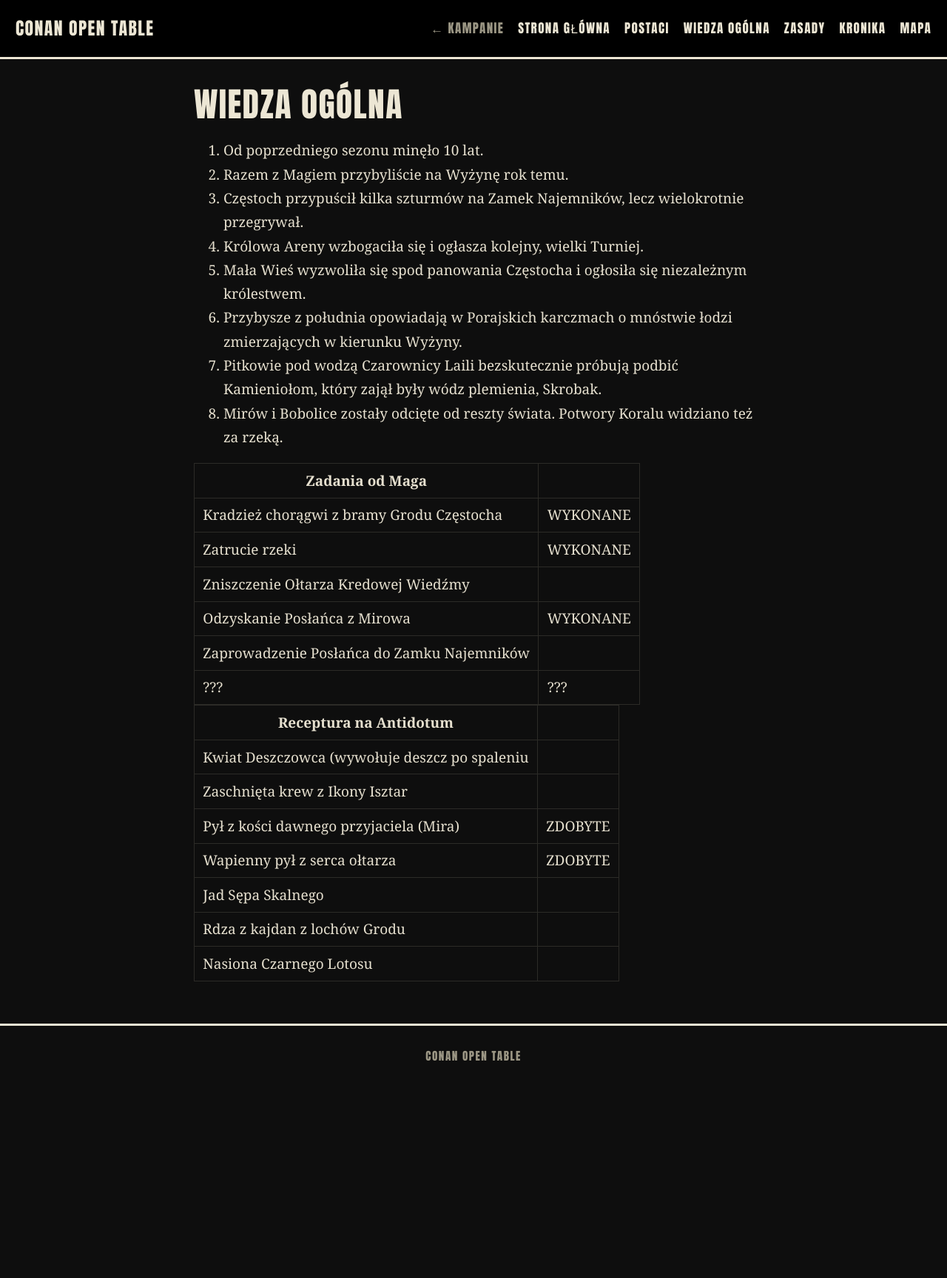
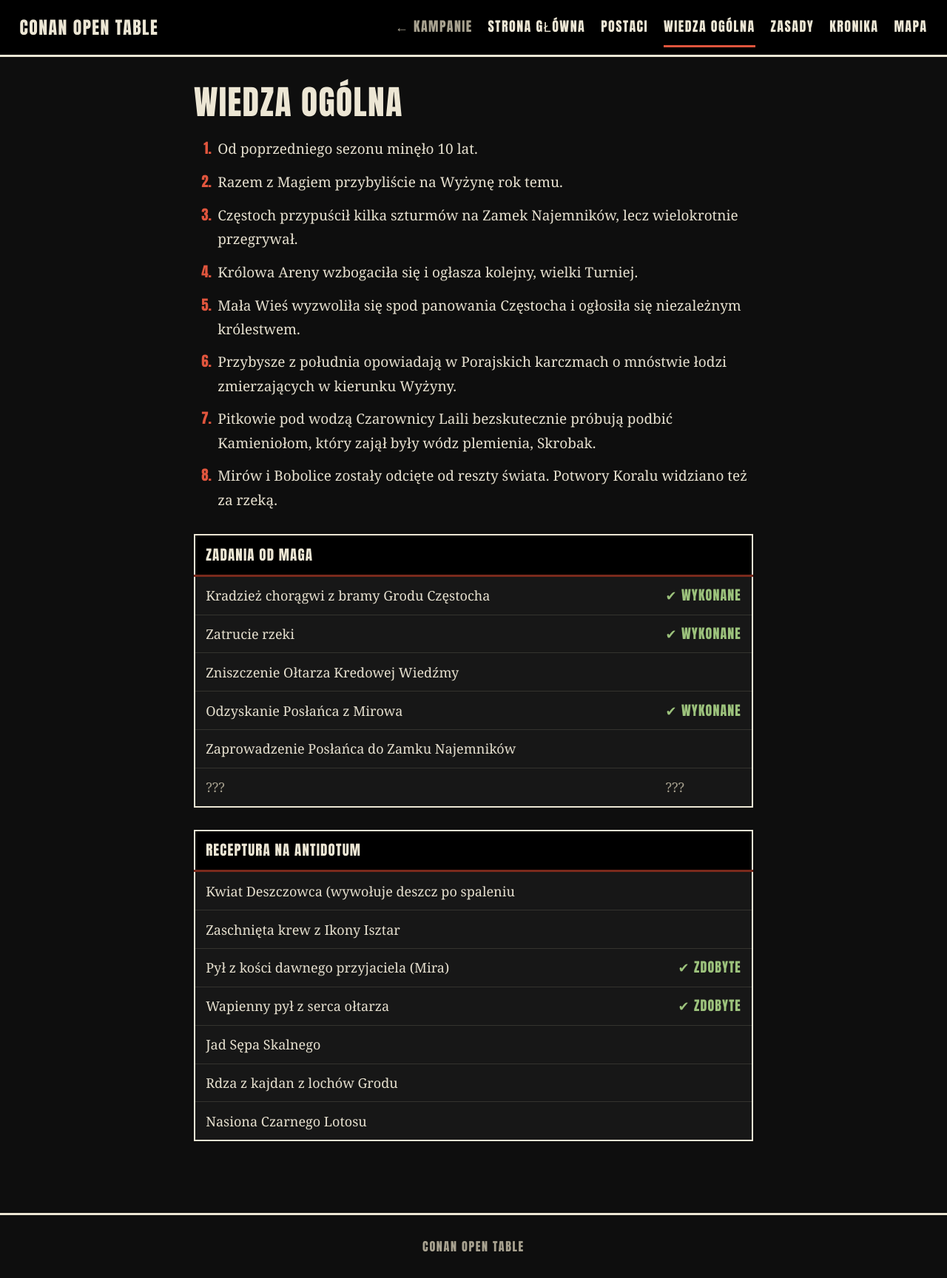
Before and after one commit to bjorn-open-table-rpgs/conan, a Jekyll site: the page built from wiedza-ogolna.md, in a window 1280 px wide. Shown: the whole page at 74% size. Built offline with Jekyll 4.4.1, drawn with Linux system fonts in a browser that asks for light colours; before the commit the page ends 1470 px from its top, so only the background shows below that.

Commit message:
Styl pod telefon: czytelne listy i tabele, menu z aktywną stroną, formatowanie zasad, naprawa adresu mapy
Co-Authored-By: Claude Sonnet 5.5 <noreply@anthropic.com>
Claude-Session: https://claude.ai/code/session_01KW1VcDhifA1D7MixDXuu9x

```diff
--- a/_layouts/default.html
+++ b/_layouts/default.html
@@ -16,12 +16,12 @@
     <a class="brand" href="{{ '/' | relative_url }}">{{ site.title }}</a>
     <nav>
       <a class="back" href="{{ site.url }}/">← Kampanie</a>
-      <a href="{{ '/' | relative_url }}">Strona główna</a>
-      <a href="{{ '/postaci/' | relative_url }}">Postaci</a>
-      <a href="{{ '/wiedza-ogolna/' | relative_url }}">Wiedza ogólna</a>
-      <a href="{{ '/zasady/' | relative_url }}">Zasady</a>
-      <a href="{{ '/kronika/' | relative_url }}">Kronika</a>
-      <a href="{{ '/mapa/' | relative_url }}">Mapa</a>
+      <a href="{{ '/' | relative_url }}"{% if page.url == '/' %} class="active" aria-current="page"{% endif %}>Strona główna</a>
+      <a href="{{ '/postaci.html' | relative_url }}"{% if page.url == '/postaci.html' %} class="active" aria-current="page"{% endif %}>Postaci</a>
+      <a href="{{ '/wiedza-ogolna.html' | relative_url }}"{% if page.url == '/wiedza-ogolna.html' %} class="active" aria-current="page"{% endif %}>Wiedza ogólna</a>
+      <a href="{{ '/zasady.html' | relative_url }}"{% if page.url == '/zasady.html' %} class="active" aria-current="page"{% endif %}>Zasady</a>
+      <a href="{{ '/kronika/' | relative_url }}"{% if page.url contains '/kronika' %} class="active" aria-current="page"{% endif %}>Kronika</a>
+      <a href="{{ '/mapa.html' | relative_url }}"{% if page.url == '/mapa.html' %} class="active" aria-current="page"{% endif %}>Mapa</a>
     </nav>
   </header>
   {% if page.hero %}
--- a/assets/style.css
+++ b/assets/style.css
@@ -6,10 +6,11 @@
   --panel: #171717;
   --paper: #ece6d4;        /* kremowy papier z baneru */
   --text: #e6e0cf;
-  --muted: #9b9684;
-  --line: #2c2b27;
+  --muted: #a8a290;        /* jaśniejsza szarość: czytelna na czerni także na słabszych ekranach */
+  --line: #34332e;
   --accent: #e0553d;       /* czerwień do linków i wyróżnień (czytelna na czerni) */
   --accent-dark: #7a2a1c;  /* ciemna czerwień do cieni i ozdób */
+  --done: #9cc27c;         /* status "wykonane" w tabelach */
   --display: Impact, Haettenschweiler, "Arial Narrow Bold", "Arial Black", sans-serif;
   --body: Georgia, "Times New Roman", serif;
 }
@@ -24,20 +25,21 @@ body {
   color: var(--text);
   font-family: var(--body);
   line-height: 1.7;
+  overflow-wrap: break-word;       /* długie słowa nie rozpychają ekranu telefonu */
 }
 
 a { color: var(--accent); text-underline-offset: .15em; }
 a:hover { color: var(--paper); }
+:focus-visible { outline: 3px solid var(--accent); outline-offset: 2px; }
 
 /* Nagłówek z menu */
 .site-header {
-  display: flex; flex-wrap: wrap; align-items: center; justify-content: space-between;
-  gap: .3rem 1.5rem;
-  padding: .7rem 1.1rem;
+  padding: .7rem 1.1rem .4rem;
   background: #000;
   border-bottom: 3px solid var(--paper);
 }
 .brand {
+  display: block;
   font-family: var(--display);
   font-size: 1.25rem;
   letter-spacing: .06em;
@@ -45,42 +47,36 @@ a:hover { color: var(--paper); }
   color: var(--paper);
   text-decoration: none;
 }
-nav { display: flex; flex-wrap: wrap; gap: 0 1rem; }
+nav { display: flex; flex-wrap: wrap; gap: 0 1.1rem; margin-top: .1rem; }
 nav a {
   display: inline-block;
-  padding: .55rem 0;            /* wygodny cel dotyku */
+  padding: .6rem 0 .5rem;          /* wygodny cel dotyku */
   font-family: var(--display);
-  font-size: .9rem;
+  font-size: .95rem;
   letter-spacing: .08em;
   text-transform: uppercase;
   text-decoration: none;
   color: var(--paper);
+  border-bottom: 3px solid transparent;
 }
 nav a:hover { color: var(--accent); }
+nav a.active { border-bottom-color: var(--accent); }   /* gdzie jestem */
 nav a.back { color: var(--muted); }
 
+@media (min-width: 40rem) {
+  .site-header { display: flex; align-items: center; justify-content: space-between; gap: .3rem 1.5rem; padding: .5rem 1.4rem; }
+  nav { margin-top: 0; }
+}
+
 /* Baner */
-.hero {
-  background: #000;
-  border-bottom: 3px solid var(--paper);
-}
-.hero img {
-  display: block;
-  width: 100%;
-  height: auto;
-  max-width: 1100px;            /* nie powiększamy ponad sensowny rozmiar */
-  margin: 0 auto;
-}
+.hero { background: #000; border-bottom: 3px solid var(--paper); }
+.hero img { display: block; width: 100%; height: auto; max-width: 1100px; margin: 0 auto; }
 /* Na telefonie kadrujemy baner tak, żeby tytuł i bohaterowie były większe */
 @media (max-width: 600px) {
-  .hero img {
-    aspect-ratio: 16 / 9;
-    object-fit: cover;
-    object-position: 40% 35%;
-  }
+  .hero img { aspect-ratio: 16 / 9; object-fit: cover; object-position: 40% 35%; }
 }
 
-main { max-width: 42rem; margin: 0 auto; padding: 1.4rem 1.1rem 3rem; }
+main { max-width: 42rem; margin: 0 auto; padding: 1.4rem 1.1rem 3.5rem; }
 
 /* Nagłówki */
 h1, h2, h3 {
@@ -93,12 +89,24 @@ h1, h2, h3 {
 }
 h1 { font-size: 2rem; margin: .4rem 0 1rem; }
 h2 {
-  font-size: 1.35rem;
-  margin: 2rem 0 .6rem;
-  padding-bottom: .25rem;
+  font-size: 1.4rem;
+  margin: 2.2rem 0 .7rem;
+  padding-bottom: .3rem;
   border-bottom: 2px solid var(--accent-dark);
 }
-h3 { font-size: 1.1rem; }
+h3 { font-size: 1.15rem; margin: 1.6rem 0 .4rem; }
+
+p { margin: 0 0 1.1rem; }
+strong { color: var(--paper); }
+em { color: var(--paper); }
+hr { border: 0; border-top: 2px solid var(--line); margin: 2rem 0; }
+
+/* Listy: wyraźne odstępy, czerwone punkty i numery */
+ul, ol { padding-left: 1.5rem; margin: 0 0 1.3rem; }
+li { margin: .6rem 0; padding-left: .2rem; }
+li::marker { color: var(--accent); font-family: var(--display); }
+li > p { margin: 0 0 .5rem; }
+li > ul, li > ol { margin: .5rem 0; }
 
 .meta {
   margin: 0;
@@ -110,19 +118,15 @@ h3 { font-size: 1.1rem; }
 }
 
 /* Lista sesji: panele jak w komiksie */
-.session-list { list-style: none; padding: 0; margin: 1rem 0; display: grid; gap: 1rem; }
+.session-list { list-style: none; padding: 0; margin: 1rem 0; display: grid; gap: 1.1rem; }
 .session-list li {
+  margin: 0;
+  padding: 0;
   background: var(--panel);
   border: 2px solid var(--paper);
   box-shadow: 4px 4px 0 var(--accent-dark);
 }
-.session-list a {
-  display: block;
-  padding: .9rem 1.1rem;
-  min-height: 3.5rem;
-  color: var(--text);
-  text-decoration: none;
-}
+.session-list a { display: block; padding: .95rem 1.1rem; min-height: 3.5rem; color: var(--text); text-decoration: none; }
 .session-list a:hover { background: #211513; color: var(--text); }
 .session-list strong {
   font-family: var(--display);
@@ -132,25 +136,71 @@ h3 { font-size: 1.1rem; }
   text-transform: uppercase;
   color: var(--paper);
 }
-.session-list .meta { font-size: .78rem; }
-.session-list .summary { margin: .2rem 0 0; color: var(--muted); font-size: .92rem; line-height: 1.5; }
+.session-list .meta { font-size: .8rem; }
+.session-list .summary { margin: .25rem 0 0; color: var(--muted); font-size: .95rem; line-height: 1.5; }
 
 .pager { margin-top: 2.2rem; }
+.pager a { display: inline-block; padding: .5rem 0; }
 
-/* Treść raportów */
-img { max-width: 100%; height: auto; }
+/* Treść raportów i stron */
 blockquote {
   margin: 1.2rem 0;
-  padding-left: 1rem;
+  padding: .2rem 0 .2rem 1rem;
   border-left: 4px solid var(--accent);
   color: var(--muted);
   font-style: italic;
 }
-table { border-collapse: collapse; display: block; overflow-x: auto; }
-td, th { border: 1px solid var(--line); padding: .35rem .6rem; }
+
+/* Obrazy w treści (mapa, zdjęcia): ramka jak panel komiksu, dotknięcie otwiera pełny obraz */
+main img { max-width: 100%; height: auto; }
+main p > img,
+a.zoom > img {
+  display: block;
+  margin: 1.2rem 0;
+  border: 2px solid var(--paper);
+  box-shadow: 4px 4px 0 var(--accent-dark);
+}
+a.zoom { display: block; }
+
+/* Tabele: czytelne na telefonie, zawijają tekst zamiast rozpychać stronę */
+table {
+  width: 100%;
+  margin: 1.6rem 0;
+  border-collapse: collapse;
+  background: var(--panel);
+  border: 2px solid var(--paper);
+  font-size: .95rem;
+  line-height: 1.45;
+}
+th, td {
+  padding: .65rem .75rem;
+  border-bottom: 1px solid var(--line);
+  text-align: left;
+  vertical-align: top;
+}
+th {
+  background: #000;
+  font-family: var(--display);
+  font-weight: normal;
+  font-size: 1rem;
+  letter-spacing: .06em;
+  text-transform: uppercase;
+  color: var(--paper);
+  border-bottom: 3px solid var(--accent-dark);
+}
+tr:last-child td { border-bottom: 0; }
+/* Kolumna ze statusem (WYKONANE, ZDOBYTE, ???): znaczniki dodaje mały skrypt w układzie strony */
+td:last-child { white-space: nowrap; width: 1%; }
+td.done {
+  color: var(--done);
+  font-family: var(--display);
+  letter-spacing: .06em;
+}
+td.done::before { content: "✔ "; }
+td.unknown { color: var(--muted); }
 
 /* Karty postaci */
-.cards { display: grid; grid-template-columns: repeat(2, 1fr); gap: 1rem .8rem; margin-top: 1rem; }
+.cards { display: grid; grid-template-columns: repeat(2, 1fr); gap: 1.1rem .8rem; margin-top: 1rem; }
 @media (min-width: 40rem) { .cards { grid-template-columns: repeat(3, 1fr); } }
 .card {
   background: var(--panel);
@@ -159,14 +209,14 @@ td, th { border: 1px solid var(--line); padding: .35rem .6rem; }
   padding: .5rem;
 }
 .card img { display: block; width: 100%; aspect-ratio: 3 / 4; object-fit: cover; object-position: top; }
-.card h3 { margin: .5rem 0 .2rem; font-size: 1.05rem; }
-.card p { margin: 0; font-size: .8rem; color: var(--muted); line-height: 1.4; }
+.card h3 { margin: .55rem 0 .25rem; font-size: 1.05rem; }
+.card p { margin: 0; font-size: .88rem; color: var(--muted); line-height: 1.45; }
 
 .site-footer {
   text-align: center;
   color: var(--muted);
   font-family: var(--display);
-  font-size: .8rem;
+  font-size: .85rem;
   letter-spacing: .1em;
   text-transform: uppercase;
   padding: 1.5rem;
```
Also changed, not shown: other parts of _layouts/default.html (+21 -0 lines), mapa.md (+1 -2 lines), postaci.md (+0 -1 lines), wiedza-ogolna.md (+0 -1 lines), zasady.md (+46 -47 lines).
